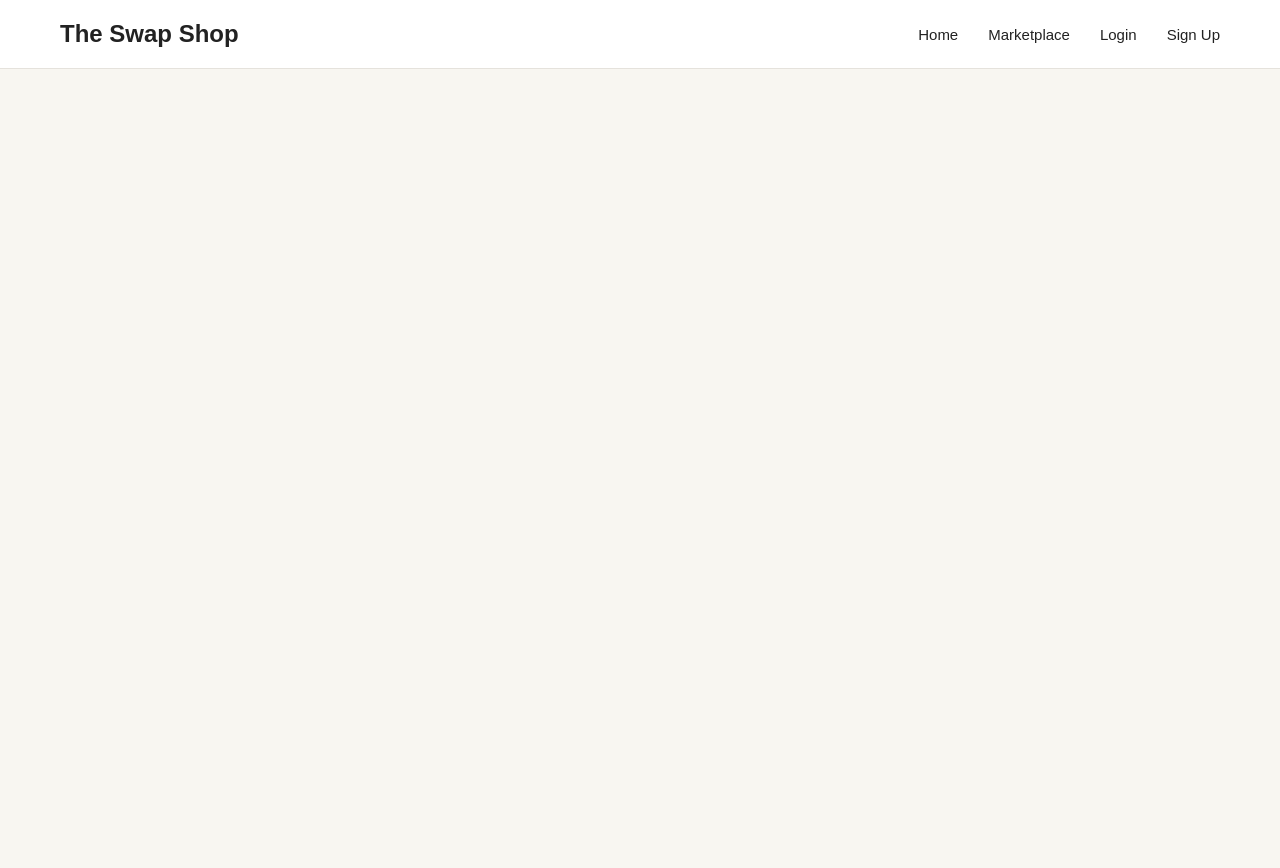
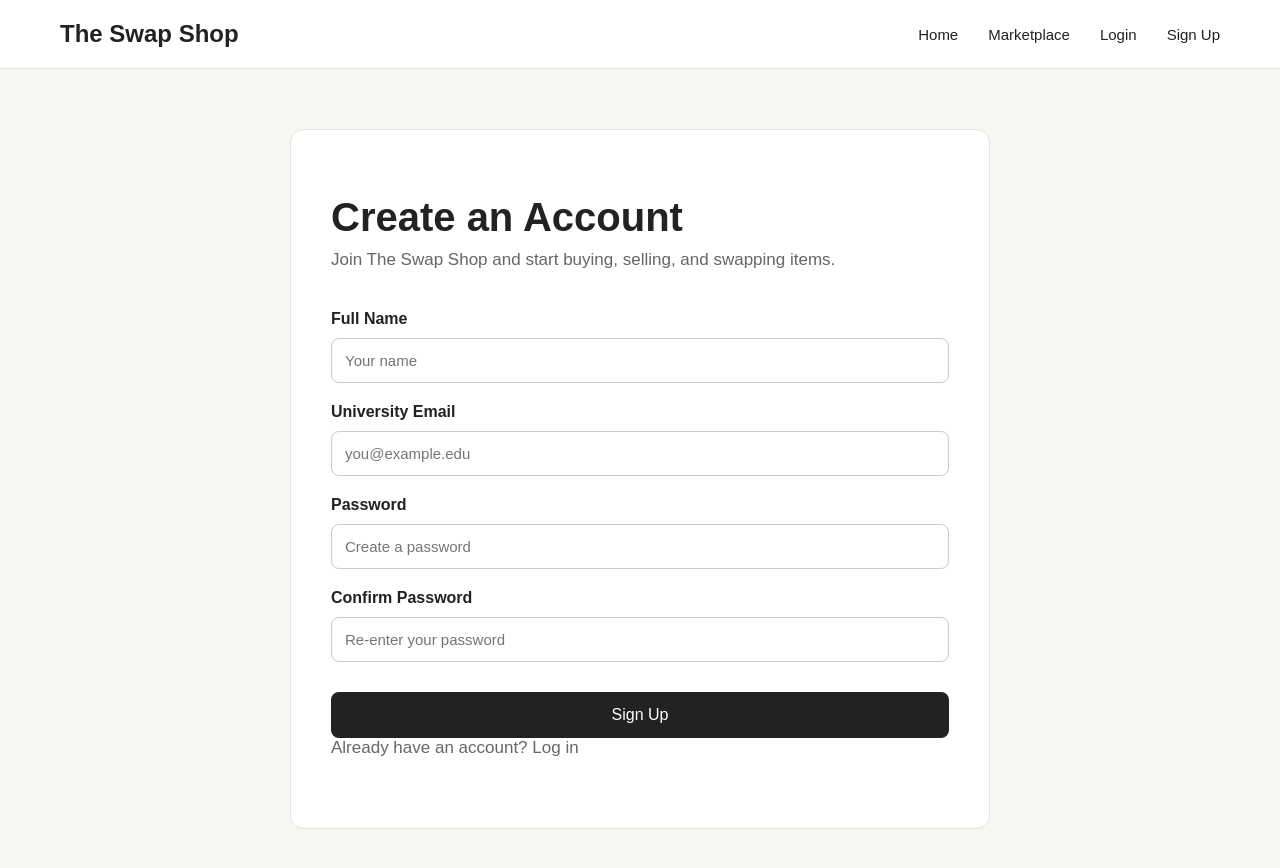
Before and after one commit to shoureen/The-Swap-Shop-, a React app in the folder frontend/: page /register in a window 1280 px wide. Shown: the top 868 px of the page. Before the commit the page ends 800 px from the top, so only its background shows below. Built offline with nearby package versions, Linux system fonts and the light colour scheme; the HTML template or start-up script is replaced by a standard one.

Commit message:
Add sign up page

```diff
--- a/frontend/src/App.jsx
+++ b/frontend/src/App.jsx
@@ -1,3 +1,4 @@
+import Register from "./pages/Register";
 import CreateListing from "./pages/CreateListing";
 import ListingDetails from "./pages/ListingDetails";
 import { BrowserRouter, Routes, Route } from "react-router-dom";
@@ -28,6 +29,10 @@ function App() {
     path="/create-listing"
     element={<CreateListing />}
   />
+  <Route
+    path="/register"
+    element={<Register />}
+  />
 </Routes>
     </BrowserRouter>
   );
--- /dev/null
+++ b/frontend/src/pages/Register.jsx
@@ -0,0 +1,133 @@
+import { useState } from "react";
+import { Link, useNavigate } from "react-router-dom";
+
+function Register() {
+  const navigate = useNavigate();
+
+  const [name, setName] = useState("");
+  const [email, setEmail] = useState("");
+  const [password, setPassword] = useState("");
+  const [confirmPassword, setConfirmPassword] =
+    useState("");
+
+  const [error, setError] = useState("");
+
+  const handleSubmit = (event) => {
+    event.preventDefault();
+
+    setError("");
+
+    if (password !== confirmPassword) {
+      setError("Passwords do not match.");
+      return;
+    }
+
+    console.log({
+      name,
+      email,
+      password,
+    });
+
+    alert("Account created successfully!");
+
+    navigate("/login");
+  };
+
+  return (
+    <main className="form-page">
+      <div className="form-container">
+
+        <h1>Create an Account</h1>
+
+        <p>
+          Join The Swap Shop and start buying,
+          selling, and swapping items.
+        </p>
+
+        {error && (
+          <p className="form-error">
+            {error}
+          </p>
+        )}
+
+        <form onSubmit={handleSubmit}>
+
+          <label htmlFor="name">
+            Full Name
+          </label>
+
+          <input
+            id="name"
+            type="text"
+            value={name}
+            onChange={(event) =>
+              setName(event.target.value)
+            }
+            placeholder="Your name"
+            required
+          />
+
+          <label htmlFor="email">
+            University Email
+          </label>
+
+          <input
+            id="email"
+            type="email"
+            value={email}
+            onChange={(event) =>
+              setEmail(event.target.value)
+            }
+            placeholder="you@example.edu"
+            required
+          />
+
+          <label htmlFor="password">
+            Password
+          </label>
+
+          <input
+            id="password"
+            type="password"
+            value={password}
+            onChange={(event) =>
+              setPassword(event.target.value)
+            }
+            placeholder="Create a password"
+            required
+          />
+
+          <label htmlFor="confirmPassword">
+            Confirm Password
+          </label>
+
+          <input
+            id="confirmPassword"
+            type="password"
+            value={confirmPassword}
+            onChange={(event) =>
+              setConfirmPassword(event.target.value)
+            }
+            placeholder="Re-enter your password"
+            required
+          />
+
+          <button type="submit">
+            Sign Up
+          </button>
+
+        </form>
+
+        <p>
+          Already have an account?{" "}
+          <Link to="/login">
+            Log in
+          </Link>
+        </p>
+
+      </div>
+    </main>
+  );
+}
+
+export default Register;
```
